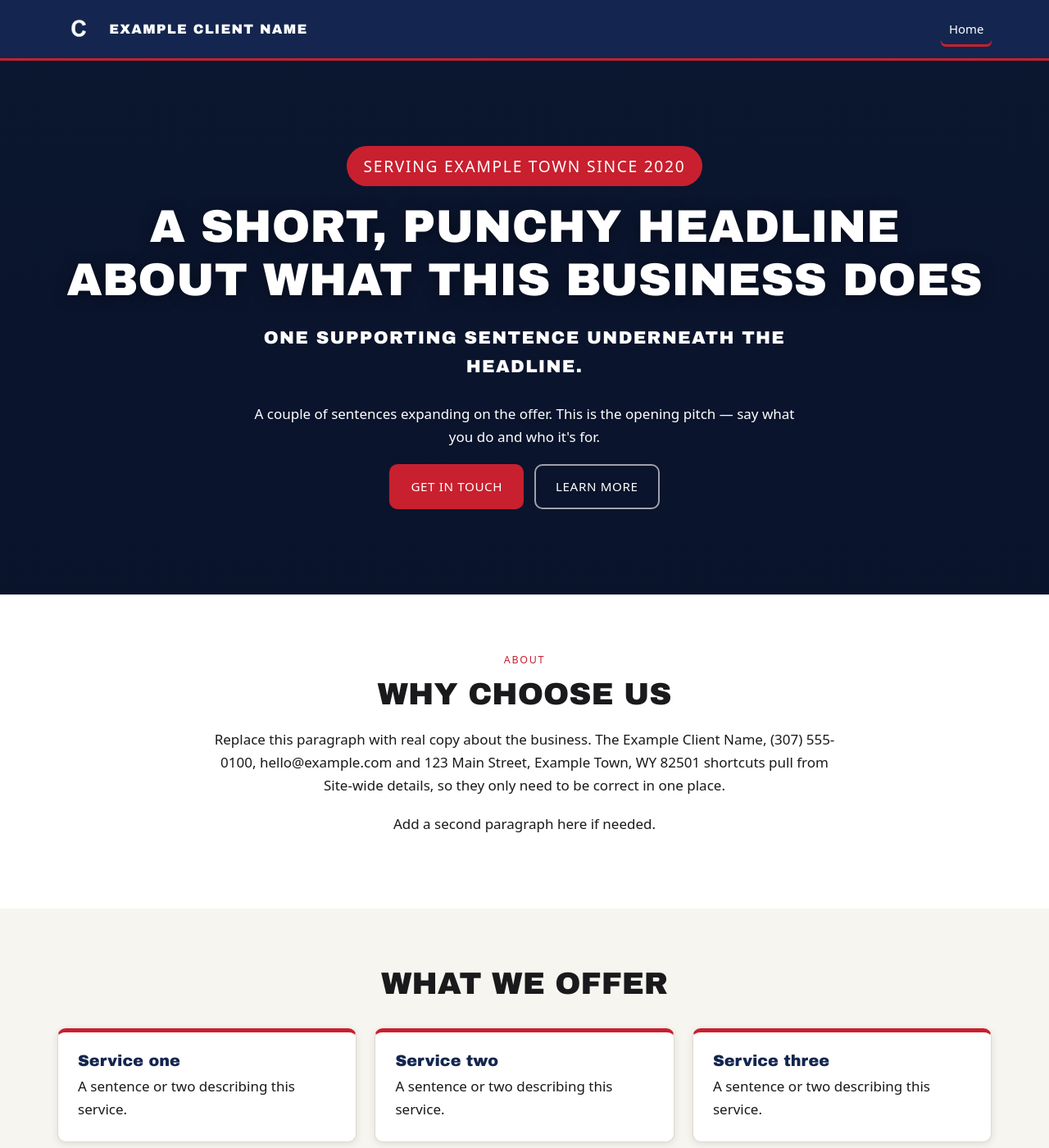
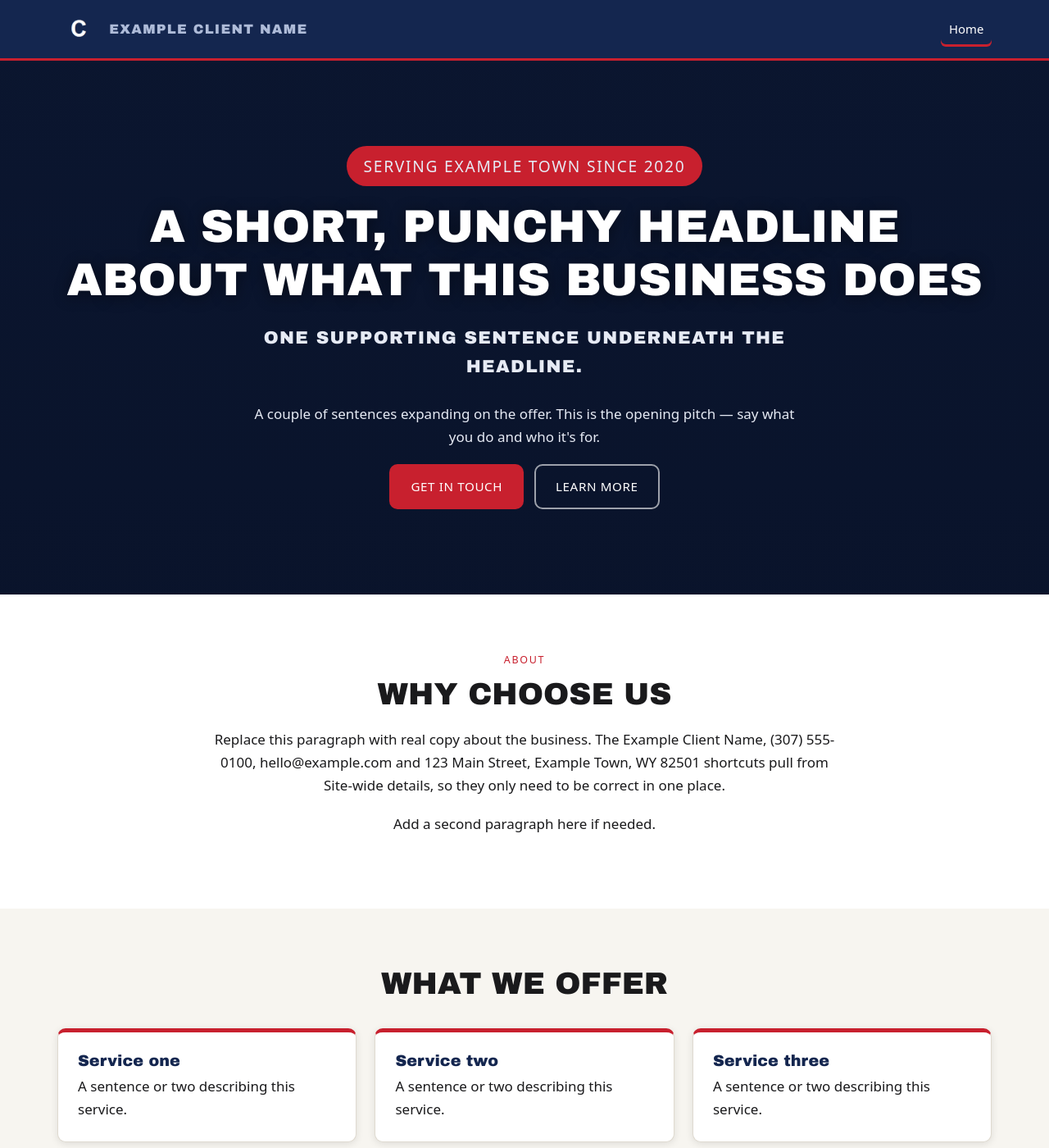
Before and after one commit to bcreates440/client-site-template, a Jekyll site: the page built from _content/index.html, in a window 1280 px wide and 1400 px high. Shown: the whole window at 82% size. Built offline with Jekyll 4.4.1, drawn with Linux system fonts in a browser that asks for light colours.

Commit message:
Fix nine broken :root tokens, dead countdown path, focus ring, tab order
The worst of these was invisible: all nine derived colour tokens were written
as `--on-brand: var(--on-brand)`, a self-reference. CSS treats a cycle as
invalid at computed-value time, so every one of them silently resolved to
nothing - muted text on dark bands, note backgrounds, table stripes, alert
boxes, eyebrow-on-brand. check.rb passed it because the colour *is* inside
:root; it just never resolved. Restored from the documented originals in
ops/design/template-system-research.md and re-verified each against the
template palette (4.66:1 to 12.28:1, all AA).

- Dead countdown path removed. _layouts/page.html called countdown.html,
  which was never carried over from wwca-site when the template was
  generalized - so any page setting the flag would have failed the build.
  The hero field and the CMS toggle were debris too (the real feature also
  needs show_start/show_days, which the template doesn't have). The working
  implementation stays in wwca-site and can be ported properly when a client
  actually needs one.
- Focus ring rewritten. It reused --highlight, a surface tint, which reaches
  only 1.02:1 on the accent band - effectively invisible. Now a dedicated
  two-tone --focus/--focus-halo ring that works on every surface.
- The mobile menu checkbox no longer sits in the desktop tab order, where it
  was an invisible control at tab stop 2 that toggled nothing.

check.rb gains two guards, both negative-tested: every {% include %} target
must exist, and no :root token may be defined in terms of itself. Each
catches one of the bugs above.

Co-Authored-By: Claude Opus 5 <noreply@anthropic.com>

```diff
--- a/_includes/blocks/hero.html
+++ b/_includes/blocks/hero.html
@@ -14,9 +18,6 @@
       <p class="hero-sub">{% include md.html text=b.subheading inline=true %}</p>
       {%- endif %}
       {% include md.html text=b.intro %}
-      {%- if b.countdown %}
-      <p id="countdown" class="hero-sub" style="margin:1.4rem 0 .4rem"></p>
-      {%- endif %}
       {%- include blocks/buttons.html buttons=b.buttons center=true %}
       {%- if b.note %}
       <p class="btn-note">{% include md.html text=b.note inline=true %}</p>
--- a/_layouts/page.html
+++ b/_layouts/page.html
@@ -46,8 +46,5 @@
 </main>
 
 {% include footer.html %}
-{%- if page.countdown %}
-{% include countdown.html %}
-{%- endif %}
 </body>
 </html>
--- a/admin/config.yml
+++ b/admin/config.yml
@@ -140,7 +140,6 @@ collections:
                   hint: "Use <br> where you want the line to break." }
               - { label: "Sub-heading", name: "subheading", widget: "string", required: false }
               - { label: "Opening paragraph", name: "intro", widget: "markdown", modes: ["raw"] }
-              - { label: "Show the countdown line", name: "countdown", widget: "boolean", required: false, default: false }
               - &buttons
                 label: "Buttons"
                 name: "buttons"
--- a/css/styles.css
+++ b/css/styles.css
@@ -19,8 +19,14 @@
      Must clear 4.5:1 against --cream, because links are body-text sized. */
   --accent:#C8202E; --accent-dark:#9E1824;
 
-  /* --highlight: focus rings and the "attention" callout. */
+  /* --highlight: the "attention" callout tint. It is a SURFACE colour, not an
+     indicator colour - don't draw the focus ring with it. */
   --highlight:#C8A24A;
+
+  /* --focus: the keyboard focus ring. White core + near-black halo, so the
+     same ring stays visible on dark bands, the accent CTA band, and paper
+     alike. Re-check both against any new palette: WCAG 2.4.11 wants 3:1. */
+  --focus:#FFFFFF; --focus-halo:#21242F;
 
   /* ---- SURFACES + TEXT ---- */
   --cream:#F7F5F0; --paper:#FFFFFF;
@@ -31,15 +37,15 @@
      which meant it stayed navy-blue no matter what --brand was set to. If you
      change --brand or --accent, re-tune these to match. ---- */
   --on-dark:#FFFFFF;         /* text/icons on any dark surface */
-  --on-brand:var(--on-brand);        /* body text on a brand band */
-  --on-brand-soft:var(--on-brand-soft);   /* muted text on a brand band */
-  --on-brand-faint:var(--on-brand-faint);  /* the legal line in the footer */
-  --on-brand-link:var(--on-brand-link);   /* links on a brand band - accent fails there */
-  --accent-pale:var(--accent-pale);     /* eyebrow on a brand band */
-  --on-accent-soft:var(--on-accent-soft);  /* muted text on an accent band */
-  --note-bg:var(--note-bg);         /* boxed note */
-  --alert-bg:var(--alert-bg);        /* attention box (tinted from --highlight) */
-  --stripe:var(--stripe);          /* every other table row */
+  --on-brand:#E6EAF4;        /* body text on a brand band - 12.28:1 on --brand */
+  --on-brand-soft:#AEBBD8;   /* muted text on a brand band - 7.68:1 */
+  --on-brand-faint:#8FA0C4;  /* the legal line in the footer - 5.63:1 */
+  --on-brand-link:#FFC9CE;   /* links on a brand band - accent fails there - 10.21:1 */
+  --accent-pale:#F2A6AD;     /* eyebrow on a brand band - 7.63:1 */
+  --on-accent-soft:#FFE2E4;  /* muted text on an accent band - 4.66:1 on --accent */
+  --note-bg:#FFF6F1;         /* boxed note */
+  --alert-bg:#FFFAEC;        /* attention box (tinted from --highlight) */
+  --stripe:#FBFAF7;          /* every other table row */
   --hero-veil:9,18,40;       /* r,g,b of the darkening layer over a hero photo */
 
   /* ---- TYPE ---- */
@@ -89,7 +95,11 @@ hr{border:0;border-top:1px solid var(--line);margin:2.5rem 0}
 .skip{position:absolute;left:-9999px;top:0;background:var(--red);color:var(--on-dark);
   padding:.7rem 1rem;z-index:200}
 .skip:focus{left:0}
-:focus-visible{outline:3px solid var(--gold);outline-offset:2px}
+/* Two-tone focus ring: a light core with a dark halo, so one rule stays
+   visible on every surface. Reusing --highlight here fails WCAG 2.4.11 on
+   dark bands - on the default palette it reached 1.02:1 on the accent band. */
+:focus-visible{outline:3px solid var(--focus);outline-offset:2px;
+  box-shadow:0 0 0 6px var(--focus-halo)}
 
 /* ---------- BUTTONS ---------- */
 .btn{display:inline-flex;align-items:center;justify-content:center;gap:.5rem;
@@ -123,7 +133,11 @@ hr{border:0;border-top:1px solid var(--line);margin:2.5rem 0}
   text-transform:uppercase;line-height:1.1}
 .brand span{display:block;font-size:.72rem;letter-spacing:.11em;text-transform:uppercase;
   color:var(--on-brand-soft)}
+/* The checkbox drives the mobile menu. Above 820px its label is display:none
+   and the nav is already open, so leaving the checkbox in the tab order puts
+   an invisible control that does nothing at tab stop 2 on desktop. */
 .nav-toggle{position:absolute;opacity:0;width:1px;height:1px}
+@media (min-width:821px){.nav-toggle{display:none}}
 .nav-label{display:none;color:var(--on-dark);font-size:1.6rem;line-height:1;cursor:pointer;
   padding:.4rem .7rem;border:1px solid rgba(255,255,255,.35);border-radius:8px;
   min-height:44px;align-items:center}
```
Also changed, not shown: other parts of _includes/blocks/hero.html (+7 -3 lines), check.rb (+32 -0 lines).
